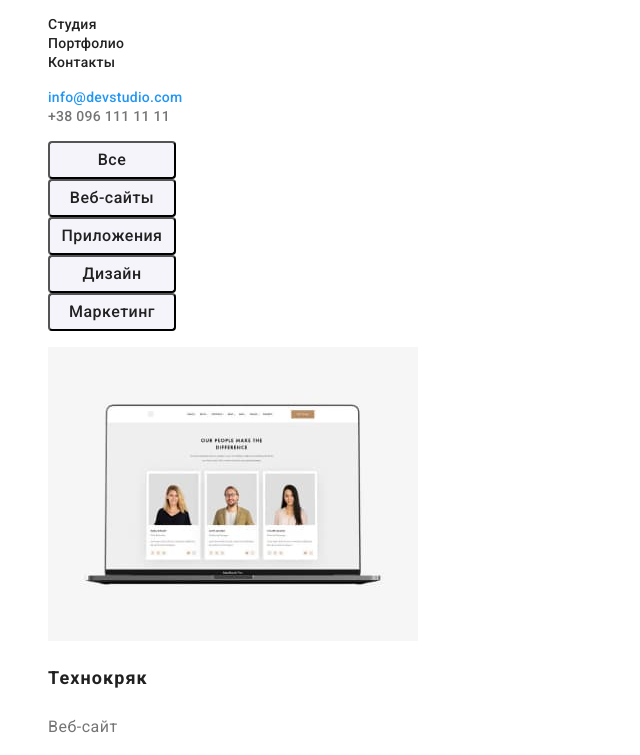
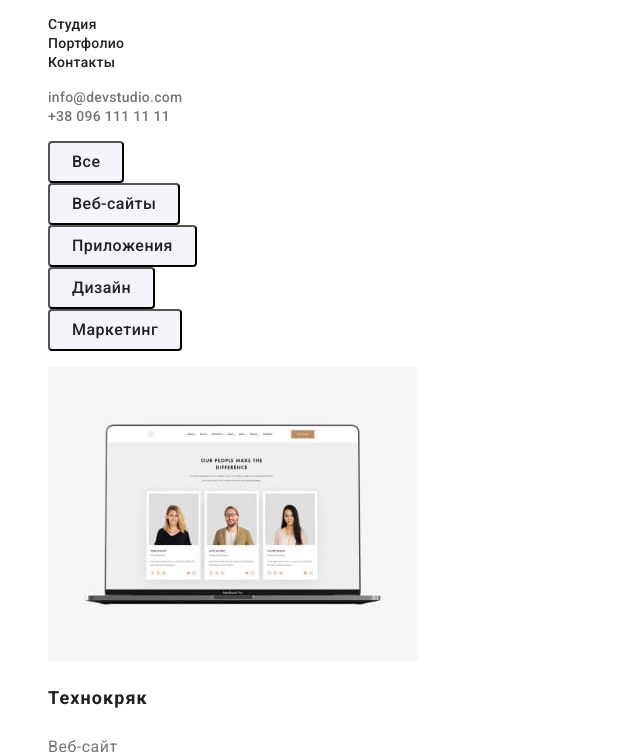
Before and after one commit to EduardOshurkov/goit-markup-hw-02, a plain HTML site: page portfolio.html in a window 1280 px wide. Shown: the part 41-796 px from the top of the page, without its empty margins (0-640 px from the left). Drawn offline with Linux system fonts and the light colour scheme.

Commit message:
Исправление ошибок в css

```diff
--- a/style/style.css
+++ b/style/style.css
@@ -53,7 +53,7 @@ body {
   font-size: 14px;
   line-height: 1.14;
   letter-spacing: 0.02em;
-  color: #2196f3;
+  color: var(--text-color);
 }
 
 .header-mail:hover,
@@ -133,6 +133,8 @@ body {
   line-height: 1.71;
   letter-spacing: 0.03em;
   color: var(--text-color);
+  text-transform: none;
+  font-weight: 400;
 }
 
 /*----------------PORTFOLIO---------------------*/
@@ -242,10 +244,7 @@ body {
   letter-spacing: 0.03em;
   color: var(--title-color);
 
-  width: 128px;
-  height: 38px;
-  left: 576px;
-  top: 174px;
+  padding: 6px 22px;
   background: #f5f4fa;
   border-radius: 4px;
   cursor: pointer;
@@ -253,6 +252,7 @@ body {
 
 .portfolio-btn:hover,
 .portfolio-btn:focus {
+  color: #ffffff;
   background-color: #2196f3;
 }
 
```
